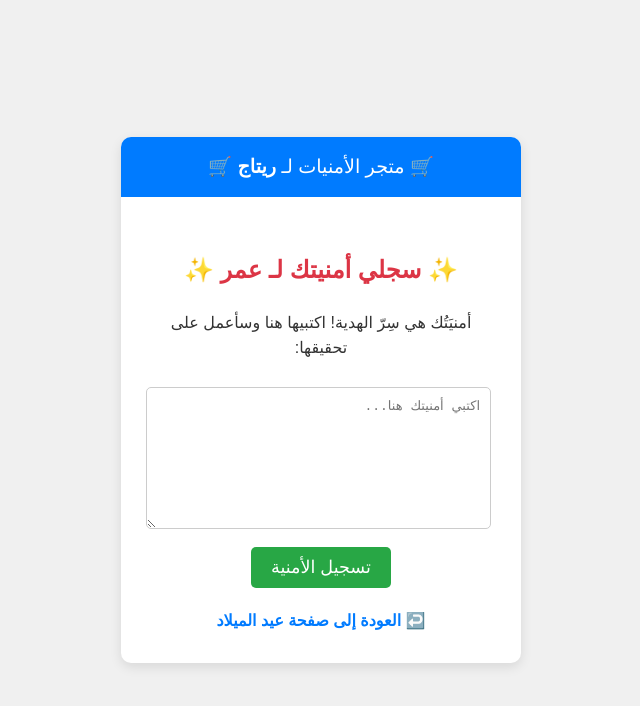
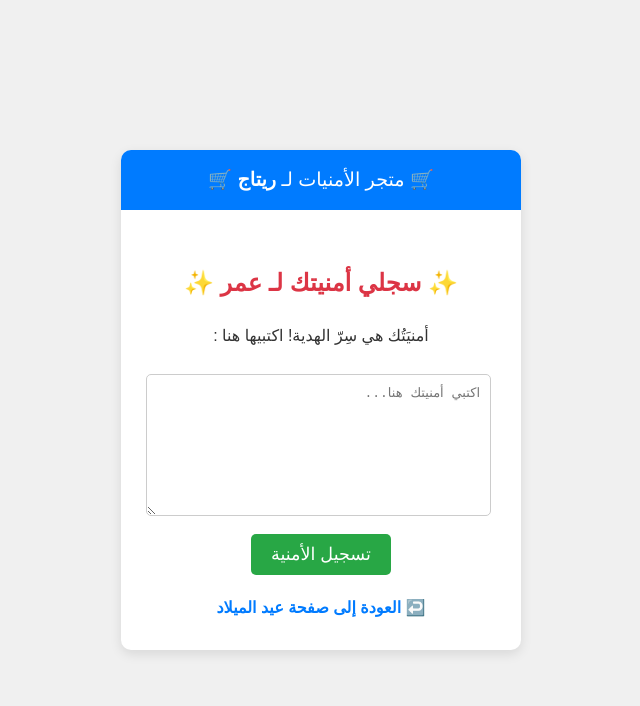
Before and after one commit to OmarLearn0/birthday-reitaj, a plain HTML site: page retaj_wish.html in a window 1280 px wide. Shown: the whole page, without its empty margins (319-959 px from the left). Drawn offline with Linux system fonts and the light colour scheme.

Commit message:
Update retaj_wish.html

```diff
--- a/retaj_wish.html
+++ b/retaj_wish.html
@@ -110,7 +110,7 @@
 
         <div class="wish-body">
             <h3>✨ سجلي أمنيتك لـ <span style="color: #dc3545;">عمر</span> ✨</h3>
-            <p>أمنيَتُك هي سِرّ الهدية! اكتبيها هنا وسأعمل على تحقيقها:</p>
+            <p>أمنيَتُك هي سِرّ الهدية! اكتبيها هنا :</p>
 
             <textarea id="retaj-wish" placeholder="اكتبي أمنيتك هنا..." maxlength="200" dir="rtl"></textarea>
 
```
